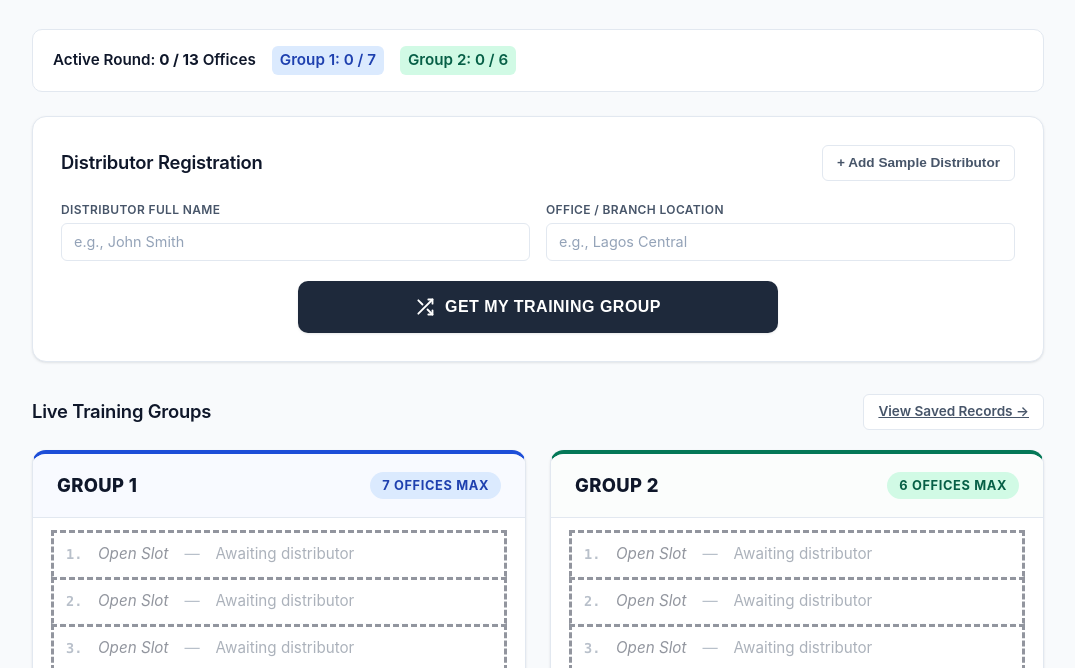
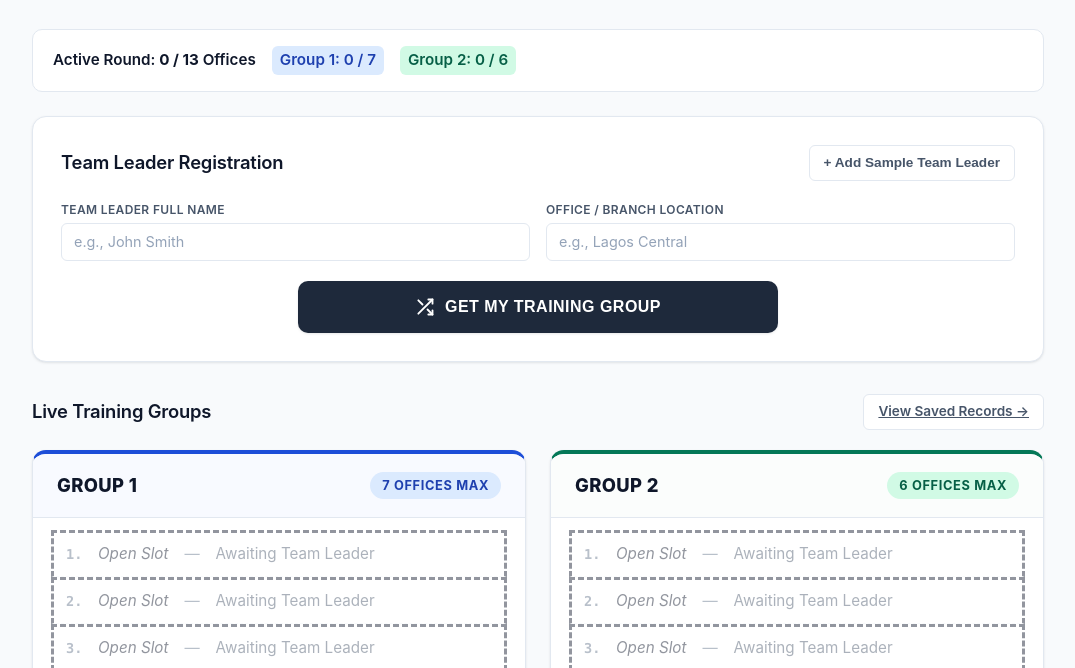
Before and after one commit to thelumin-ai/uniosun, a plain HTML site: page distributor-training-randomizer/index.html in a window 1280 px wide. Shown: the part 128-796 px from the top of the page, without its empty margins (102-1177 px from the left). Drawn offline with nearby package versions, Linux system fonts and the light colour scheme; no server answers.

Commit message:
Update terminology: Team Leader Full Name and Awaiting Team Leader

```diff
--- a/distributor-training-randomizer/index.html
+++ b/distributor-training-randomizer/index.html
@@ -42,10 +42,10 @@
             <!-- Individual Registration Card -->
             <section class="content-card" id="registration-card" aria-labelledby="reg-title">
                 <div class="section-header">
-                    <h2 id="reg-title" class="section-title">Distributor Registration</h2>
+                    <h2 id="reg-title" class="section-title">Team Leader Registration</h2>
                     <div class="section-actions">
                         <button type="button" class="btn-secondary" id="btn-demo-fill" title="Quickly add sample participant for demonstration">
-                            + Add Sample Distributor
+                            + Add Sample Team Leader
                         </button>
                     </div>
                 </div>
@@ -69,7 +69,7 @@
                 <form id="individual-entry-form" novalidate>
                     <div style="display: grid; grid-template-columns: 1fr 1fr; gap: 16px; margin-bottom: 20px;">
                         <div class="field-group">
-                            <label for="input-dist-name" class="field-label">Distributor Full Name</label>
+                            <label for="input-dist-name" class="field-label">Team Leader Full Name</label>
                             <input
                                 type="text"
                                 id="input-dist-name"
--- a/distributor-training-randomizer/js/app.js
+++ b/distributor-training-randomizer/js/app.js
@@ -108,7 +108,7 @@ document.addEventListener("DOMContentLoaded", () => {
                     <span class="member-number">${i + 1}.</span>
                     <span class="member-name" style="font-weight: 400; font-style: italic;">Open Slot</span>
                     <span class="member-separator">—</span>
-                    <span class="member-office">Awaiting distributor</span>
+                    <span class="member-office">Awaiting Team Leader</span>
                 `;
             }
             liveGroup1List.appendChild(li);
@@ -134,7 +134,7 @@ document.addEventListener("DOMContentLoaded", () => {
                     <span class="member-number">${i + 1}.</span>
                     <span class="member-name" style="font-weight: 400; font-style: italic;">Open Slot</span>
                     <span class="member-separator">—</span>
-                    <span class="member-office">Awaiting distributor</span>
+                    <span class="member-office">Awaiting Team Leader</span>
                 `;
             }
             liveGroup2List.appendChild(li);
--- a/js/app.js
+++ b/js/app.js
@@ -108,7 +108,7 @@ document.addEventListener("DOMContentLoaded", () => {
                     <span class="member-number">${i + 1}.</span>
                     <span class="member-name" style="font-weight: 400; font-style: italic;">Open Slot</span>
                     <span class="member-separator">—</span>
-                    <span class="member-office">Awaiting distributor</span>
+                    <span class="member-office">Awaiting Team Leader</span>
                 `;
             }
             liveGroup1List.appendChild(li);
@@ -134,7 +134,7 @@ document.addEventListener("DOMContentLoaded", () => {
                     <span class="member-number">${i + 1}.</span>
                     <span class="member-name" style="font-weight: 400; font-style: italic;">Open Slot</span>
                     <span class="member-separator">—</span>
-                    <span class="member-office">Awaiting distributor</span>
+                    <span class="member-office">Awaiting Team Leader</span>
                 `;
             }
             liveGroup2List.appendChild(li);
```
Also changed, not shown: index.html (+3 -3 lines).
